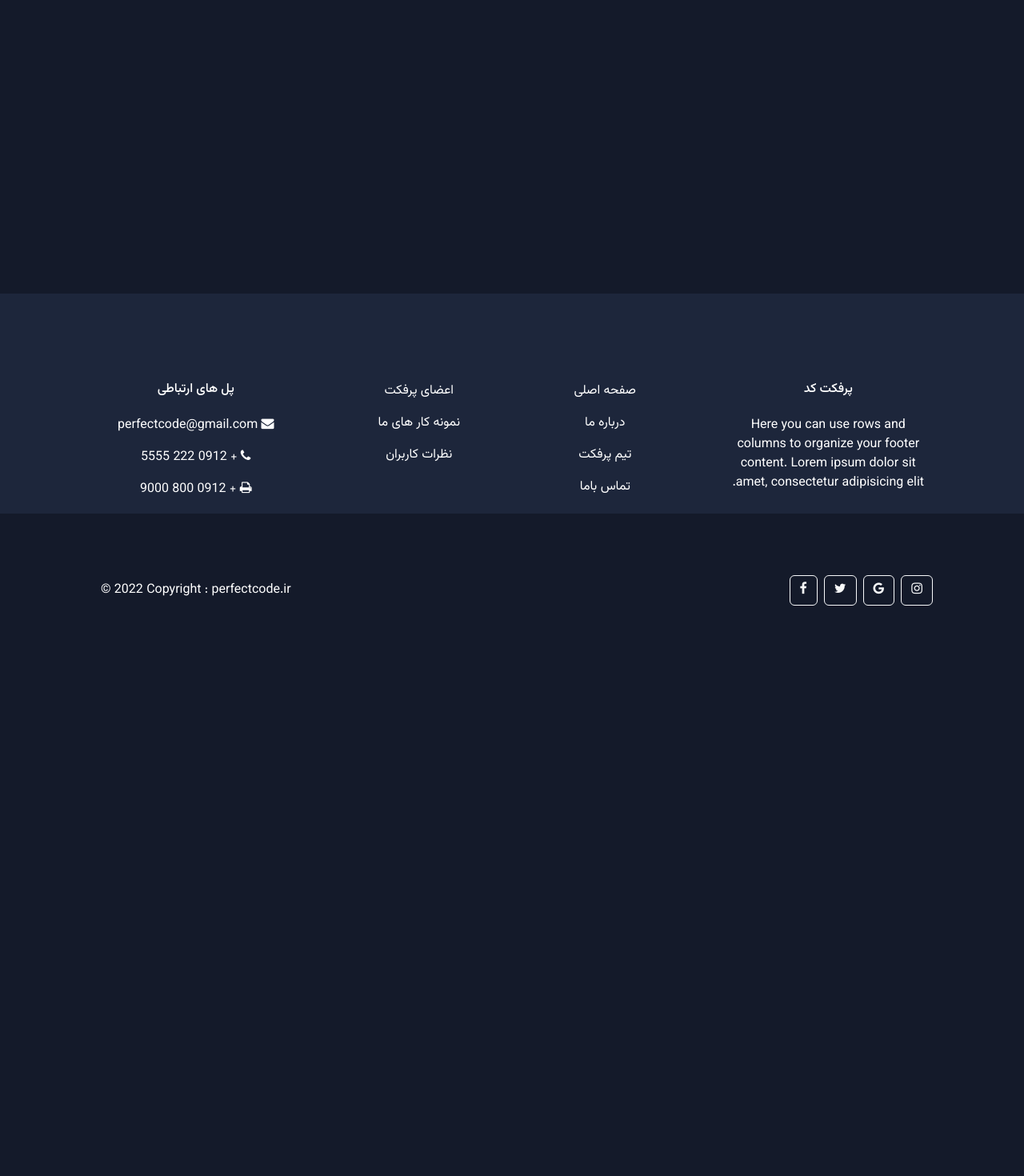
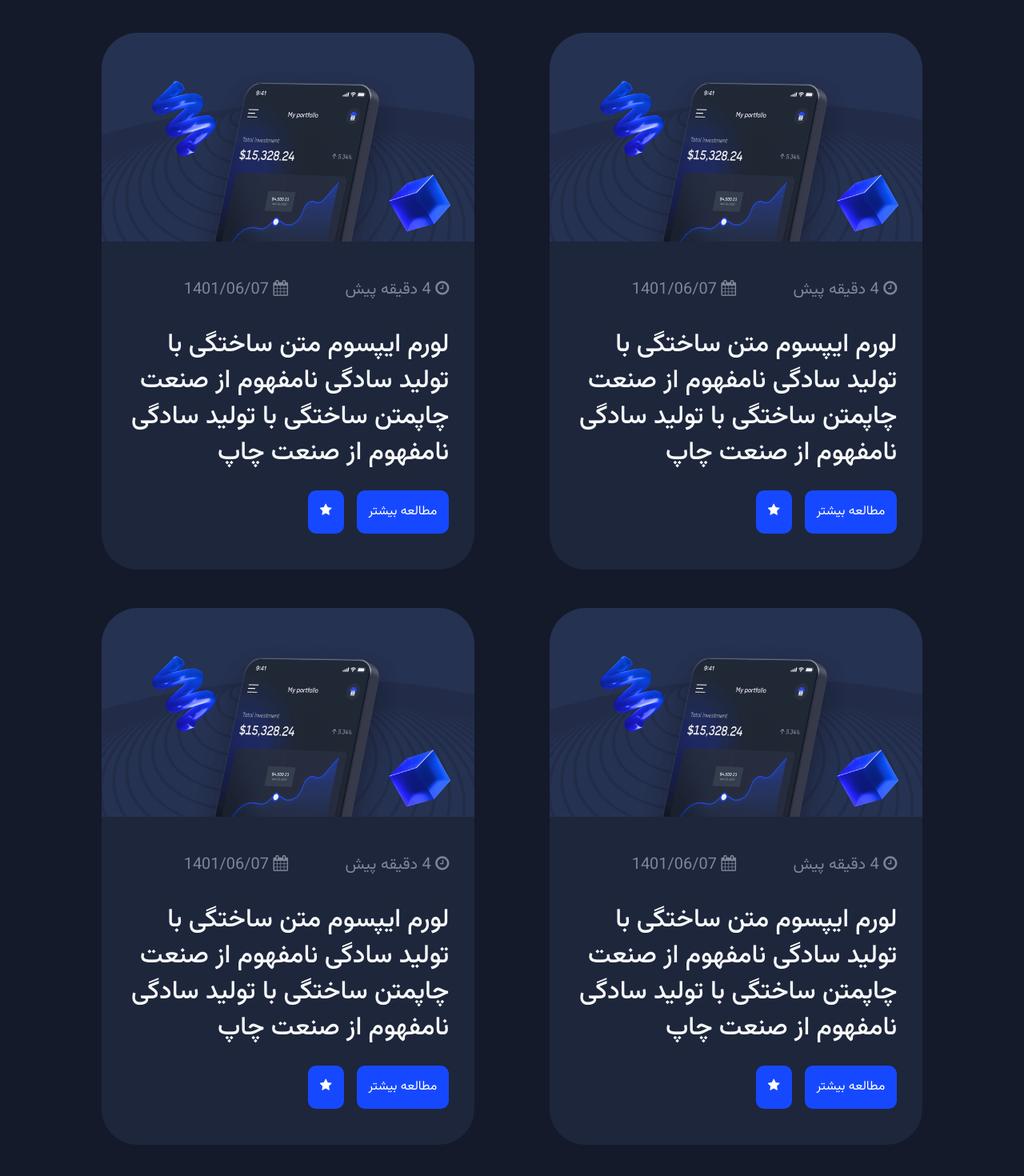
Before and after one commit to Amiraliansaripour/PerfectCodeNew, a React (Create React App) app: page /blog in a window 1280 px wide. Shown: the part 1310-2780 px from the top of the page at 80% size. Before the commit the page ends 2092 px from the top, so only its background shows below. Built offline with nearby package versions, Linux system fonts and the light colour scheme.

Commit message:
add lastestPost ui and responsive

```diff
--- a/package.json
+++ b/package.json
@@ -6,6 +6,7 @@
     "@testing-library/jest-dom": "^5.16.5",
     "@testing-library/react": "^13.4.0",
     "@testing-library/user-event": "^13.5.0",
+    "rc-tooltip": "^6.0.1",
     "react": "^18.2.0",
     "react-bootstrap": "^2.7.1",
     "react-dom": "^18.2.0",
--- a/src/App.css
+++ b/src/App.css
@@ -1,6 +1,6 @@
 :root {
   --light-color: #fff;
-  --sec-color:#9499A6;
+  --sec-color: #9499A6;
   --background: #141A2A;
   --sec-background: #1D263B;
   --blue-color: #1649FF;
@@ -25,12 +25,28 @@ a {
   font-family: 'Vazirmatn', sans-serif;
   direction: rtl;
 }
-p,h1,h2,h3,strong{
+
+p,
+h1,
+h2,
+h3,
+strong {
   direction: rtl;
 }
 
 a:hover {
   color: #515B72;
+}
+
+/* btn */
+button {
+  outline: none;
+  border: none;
+  transition: .2s linear;
+  -webkit-transition: .2s linear;
+  -moz-transition: .2s linear;
+  -ms-transition: .2s linear;
+  -o-transition: .2s linear;
 }
 
 .btn-active {
@@ -44,6 +60,11 @@ a:hover {
 .btn-active:hover {
   color: #fff;
   background-color: #7e8699;
+  transition: .2s linear;
+  -webkit-transition: .2s linear;
+  -moz-transition: .2s linear;
+  -ms-transition: .2s linear;
+  -o-transition: .2s linear;
 }
 
 .with-active {
@@ -53,13 +74,13 @@ a:hover {
   background-color: #fff;
 }
 
-.with-active:hover{
+.with-active:hover {
   border: 1.5px solid #fff;
   color: #fff;
   background-color: transparent;
 }
 
-.transparent-btn{
+.transparent-btn {
   padding: 15px;
   border-radius: 10px;
   border: 1.5px solid #fff;
@@ -67,10 +88,11 @@ a:hover {
   background-color: #8aa0f251;
 }
 
-.transparent-btn:hover{
+.transparent-btn:hover {
   color: #fff;
   background-color: #1648ff47;
 }
+
 .btn-hover {
   padding: 15px;
   border-radius: 10px;
@@ -123,7 +145,8 @@ section {
   width: 90%;
 }
 
-.content p , strong{
+.content p,
+strong {
   color: #7e8699;
   width: 100%;
   direction: rtl;
@@ -131,16 +154,21 @@ section {
   font-size: 20px;
 
 }
-.line{
+
+.line {
   width: 60%;
   border-bottom: 1px rgb(87, 86, 86) solid;
   margin: 5% 0;
-  display: flex ;
+  display: flex;
   align-self: flex-end;
 }
 
-.flex-column{
+.flex-column {
   display: flex;
   align-items: center;
   flex-direction: column;
 }
+
+.tooltip{
+  padding: 10px;
+}
--- a/src/components/blog/Blog.jsx
+++ b/src/components/blog/Blog.jsx
@@ -3,12 +3,14 @@ import Footer from '../Footer/Footer';
 import BlogHero from './blogHero/BlogHero';
 import LastestPost from './lastestPost/LastestPost';
 import Navbar from './../Navbar/Navbar';
+import Divider from './Divider';
 
 const Blog = () => {
   return (
     <>
       <Navbar />
       <BlogHero />
+      <Divider />
       <LastestPost />
       <Footer />
     </>
--- /dev/null
+++ b/src/components/blog/Divider.jsx
@@ -0,0 +1,7 @@
+const Divider = () => {
+  return (
+    <div style={{width: '80% ', margin:'0 auto', borderBottom: '1px solid #a6acb8', opacity:'0.5'}}></div>
+  )
+}
+
+export default Divider
--- a/src/components/blog/blogHero/BlogHero.css
+++ b/src/components/blog/blogHero/BlogHero.css
@@ -1,10 +1,14 @@
 .blog {
-    padding: 10% 0;
+    padding-top: 10% ;
 }
 
 .blog-post-desc {
     padding: 45px 32px;
     background-color: var(--sec-background);
+}
+
+.blog-post-desc strong{
+    line-height: 45px;
 }
 
 .blog-post-body img {
@@ -23,12 +27,10 @@
     -o-border-radius: 0 0 45px 45px;
 }
 
-.search-box {
-
-}
 .content h1 {
     width: 100%;
 }
+
 .mini-blog-item img {
     border-radius: 20px;
     -webkit-border-radius: 20px;
@@ -36,6 +38,8 @@
     -ms-border-radius: 20px;
     -o-border-radius: 20px;
 }
+
 strong {
     text-align: right;
+    line-height: 30px;
 }
--- a/src/components/blog/blogHero/BlogHero.jsx
+++ b/src/components/blog/blogHero/BlogHero.jsx
@@ -4,7 +4,7 @@ const BlogHero = () => {
   return (
     <section className='container content blog d-flex flex-column-reverse flex-lg-row justify-content-start align-items-start'>
       <div className='col-10 col-xl-5 col-lg-5 d-flex flex-row flex-wrap justify-content-evenly flex mx-lg-auto mini-blog mx-auto '>
-        <h1 className='mt-5 mt-lg-0'>تازه ترین اخبار ها</h1>
+        <h2 className='h1 mt-5 mt-lg-0 w-100'>تازه ترین اخبار ها</h2>
         <div className="col-5 col-md-12 mini-blog-item d-flex flex-column flex-md-row-reverse flex-sm-column flex-xl-row-reverse flex-lg-column justify-content-center mt-5 align-items-center ">
           <img src="../assets/img/blog/mini1.png" width={240} className='img-fluid' alt="blog title" />
           <strong className='px-0 px-md-4 text-center mt-xl-0 mt-lg-4 mt-4 mt-md-0'>لورم ایپسوم متن ساختگی با تولید سادگی نامفهوم از صنعت چاپ</strong>
--- a/src/components/blog/lastestPost/LastestPost.jsx
+++ b/src/components/blog/lastestPost/LastestPost.jsx
@@ -1,9 +1,121 @@
+import Tooltip from 'rc-tooltip'
+import 'rc-tooltip/assets/bootstrap_white.css'
 import React from 'react'
-
+import { Link } from 'react-router-dom'
+import '../blogHero/BlogHero.css'
 const LastestPost = () => {
   return (
-    <section className='content header lastest-post'>
-      LastestPost
+    <section className='container content blog'>
+      <h2 className='h1 text-center mx-auto'>تازه ترین اخبار ها</h2>
+      <div className=' d-flex flex-row flex-wrap justify-content-start align-items-start'>
+        <div className='col-10 col-xl-5 col-lg-6 mx-lg-auto blog-post mx-auto'>
+          <div className='blog-post-body mt-5'>
+            <img src="../assets/img/blog/post1.png" className='img-fluid' alt="post title" />
+            <div className='blog-post-desc'>
+              <div className='blog-post-time d-flex text-start mb-3'>
+                <p><i className='fa fa-calendar' /> 1401/06/07</p>
+                <p><i className='fa fa-clock-o' /> 4 دقیقه پیش</p>
+              </div>
+              <strong className='h2 text-light lh-4'>لورم ایپسوم متن ساختگی با تولید سادگی نامفهوم از صنعت چاپمتن ساختگی با تولید سادگی نامفهوم از صنعت چاپ</strong>
+              <div className='mt-4 d-flex flex-row-reverse justify-content-start gap-3'>
+                <Link to='/'>
+                  <button className='btn-active'>
+                    مطالعه بیشتر
+                  </button>
+                </Link>
+                <Link to='/'>
+                  <Tooltip placement="bottom" trigger={['hover']} overlay={<span>نشان کردن</span>}>
+                    <button className='btn-active'>
+                      <i className='fa fa-star'></i>
+                    </button>
+                  </Tooltip>
+                </Link>
+              </div>
+            </div>
+          </div>
+        </div>
+        <div className='col-10 col-xl-5 col-lg-6 mx-lg-auto blog-post mx-auto'>
+          <div className='blog-post-body mt-5'>
+            <img src="../assets/img/blog/post1.png" className='img-fluid' alt="post title" />
+            <div className='blog-post-desc'>
+              <div className='blog-post-time d-flex text-start mb-3'>
+                <p><i className='fa fa-calendar' /> 1401/06/07</p>
+                <p><i className='fa fa-clock-o' /> 4 دقیقه پیش</p>
+              </div>
+              <strong className='h2 text-light lh-4'>لورم ایپسوم متن ساختگی با تولید سادگی نامفهوم از صنعت چاپمتن ساختگی با تولید سادگی نامفهوم از صنعت چاپ</strong>
+              <div className='mt-4 d-flex flex-row-reverse justify-content-start gap-3'>
+                <Link to='/'>
+                  <button className='btn-active'>
+                    مطالعه بیشتر
+                  </button>
+                </Link>
+                <Link to='/'>
+                  <Tooltip placement="bottom" trigger={['hover']} overlay={<span>نشان کردن</span>}>
+                    <button className='btn-active'>
+                      <i className='fa fa-star'></i>
+                    </button>
+                  </Tooltip>
+                </Link>
+              </div>
+            </div>
+          </div>
+        </div>
+        <div className='col-10 col-xl-5 col-lg-6 mx-lg-auto blog-post mx-auto'>
+          <div className='blog-post-body mt-5'>
+            <img src="../assets/img/blog/post1.png" className='img-fluid' alt="post title" />
+            <div className='blog-post-desc'>
+              <div className='blog-post-time d-flex text-start mb-3'>
+                <p><i className='fa fa-calendar' /> 1401/06/07</p>
+                <p><i className='fa fa-clock-o' /> 4 دقیقه پیش</p>
+              </div>
+              <strong className='h2 text-light lh-4'>لورم ایپسوم متن ساختگی با تولید سادگی نامفهوم از صنعت چاپمتن ساختگی با تولید سادگی نامفهوم از صنعت چاپ</strong>
+              <div className='mt-4 d-flex flex-row-reverse justify-content-start gap-3'>
+                <Link to='/'>
+                  <button className='btn-active'>
+                    مطالعه بیشتر
+                  </button>
+                </Link>
+                <Link to='/'>
+                  <Tooltip placement="bottom" trigger={['hover']} overlay={<span>نشان کردن</span>}>
+                    <button className='btn-active'>
+                      <i className='fa fa-star'></i>
+                    </button>
+                  </Tooltip>
+                </Link>
+              </div>
+            </div>
+          </div>
+        </div>
+        <div className='col-10 col-xl-5 col-lg-6 mx-lg-auto blog-post mx-auto'>
+          <div className='blog-post-body mt-5'>
+            <img src="../assets/img/blog/post1.png" className='img-fluid' alt="post title" />
+            <div className='blog-post-desc'>
+              <div className='blog-post-time d-flex text-start mb-3'>
+                <p><i className='fa fa-calendar' /> 1401/06/07</p>
+                <p><i className='fa fa-clock-o' /> 4 دقیقه پیش</p>
+              </div>
+              <strong className='h2 text-light lh-4'>لورم ایپسوم متن ساختگی با تولید سادگی نامفهوم از صنعت چاپمتن ساختگی با تولید سادگی نامفهوم از صنعت چاپ</strong>
+              <div className='mt-4 d-flex flex-row-reverse justify-content-start gap-3'>
+                <Link to='/'>
+                  <button className='btn-active'>
+                    مطالعه بیشتر
+                  </button>
+                </Link>
+                <Link to='/'>
+                  <Tooltip placement="bottom" trigger={['hover']} overlay={<span>نشان کردن</span>}>
+                    <button className='btn-active'>
+                      <i className='fa fa-star'></i>
+                    </button>
+                  </Tooltip>
+                </Link>
+              </div>
+            </div>
+          </div>
+        </div>
+      </div>
+      <button className='btn-active p-4 mt-5 mx-auto'>
+        تمام اخبار های پرفکت کد
+      </button>
     </section>
   )
 }
```
Also changed, not shown: 1 other file (tests, documents, lock files or other folders).
